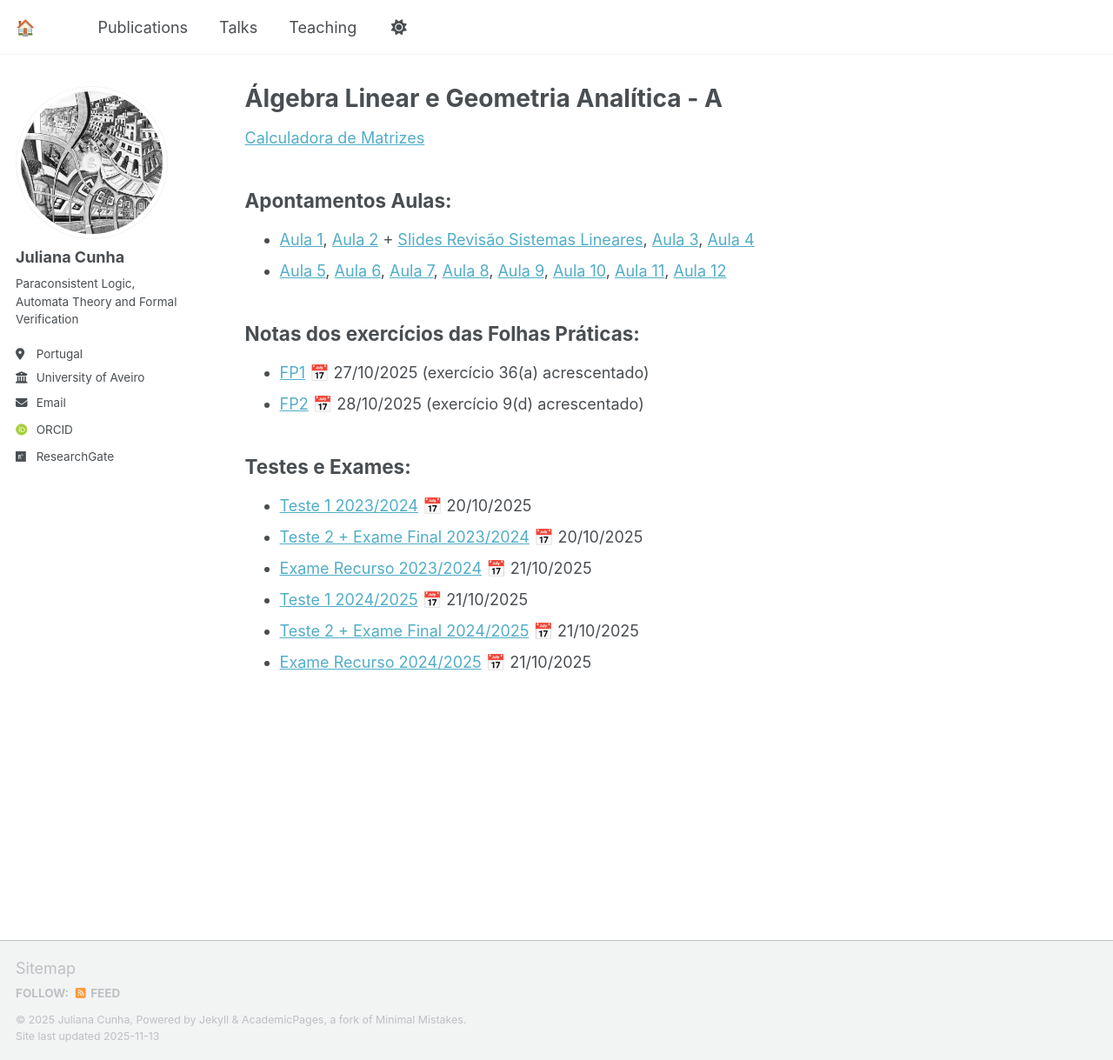
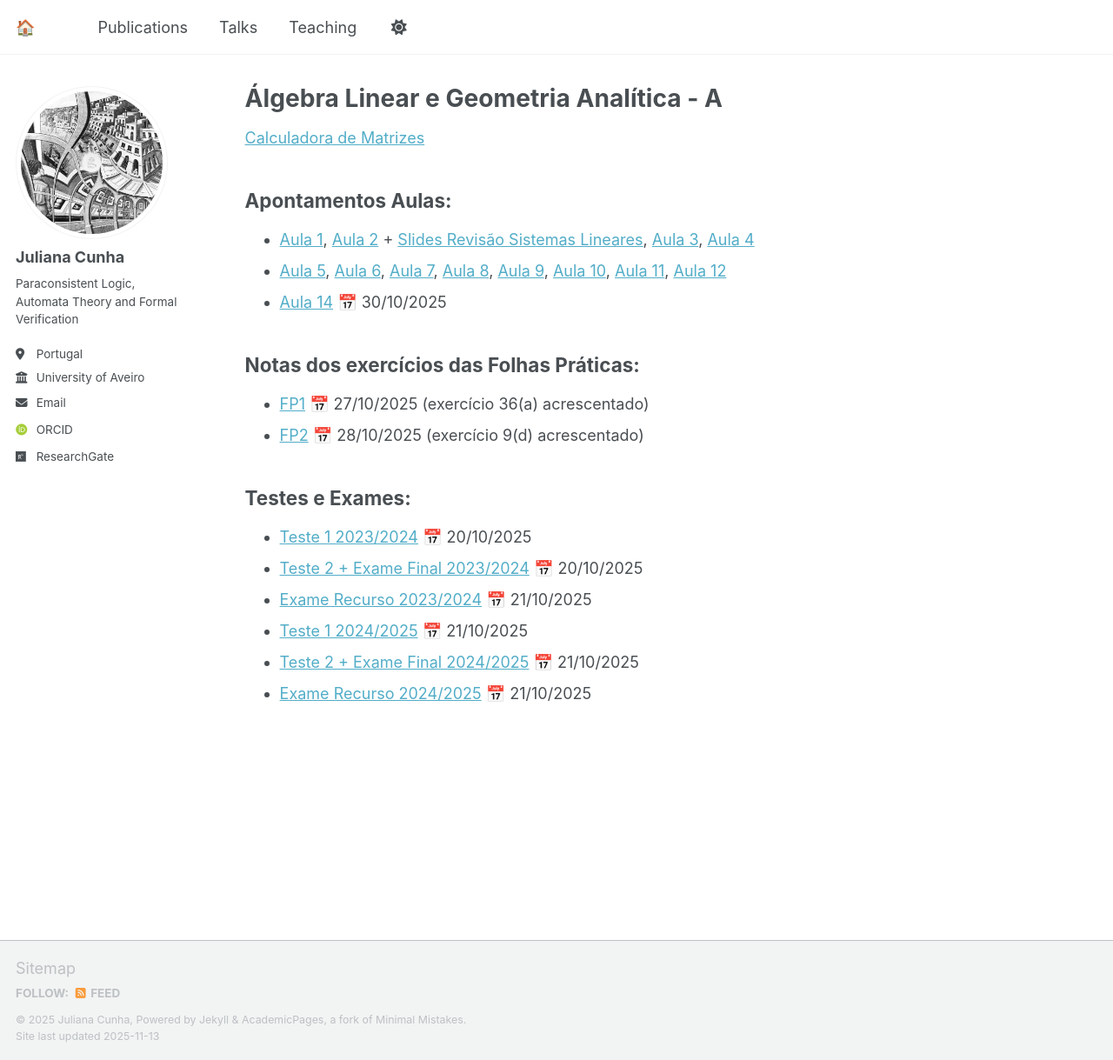
Before and after one commit to juliana-cunha/juliana-cunha.github.io, a Jekyll site: the page built from _pages/teaching.md, in a window 1280 px wide and 1219 px high. Shown: the whole window at 87% size. Built offline with Jekyll 4.4.1, drawn with Linux system fonts in a browser that asks for light colours; some web fonts are replaced; a script that is not in the unit is left out.

Commit message:
Update teaching.md

```diff
--- a/_pages/teaching.md
+++ b/_pages/teaching.md
@@ -12,6 +12,7 @@ Apontamentos Aulas:
 ------
 - [Aula 1](https://juliana-cunha.github.io/files/Aula%201.pdf), [Aula 2](https://juliana-cunha.github.io/files/Aula%202.pdf) + [Slides Revisão Sistemas Lineares](https://juliana-cunha.github.io/files/Revis%C3%A3o_sistemas_lineares.pdf), [Aula 3](https://juliana-cunha.github.io/files/Aula%203.pdf), [Aula 4](https://juliana-cunha.github.io/files/Aula%204.pdf)
 - [Aula 5](https://juliana-cunha.github.io/files/Aula%205.pdf), [Aula 6](https://juliana-cunha.github.io/files/Aula%206.pdf), [Aula 7](https://juliana-cunha.github.io/files/Aula%207.pdf), [Aula 8](https://juliana-cunha.github.io/files/Aula%208.pdf), [Aula 9](https://juliana-cunha.github.io/files/Aula%209.pdf), [Aula 10](https://juliana-cunha.github.io/files/Aula%2010.pdf), [Aula 11](https://juliana-cunha.github.io/files/Aula%2011.pdf), [Aula 12](https://juliana-cunha.github.io/files/Aula%2012.pdf)
+- [Aula 14](https://juliana-cunha.github.io/files/Aula%2014.pdf) 📅 30/10/2025
 
 Notas dos exercícios das Folhas Práticas:
 ------
```
